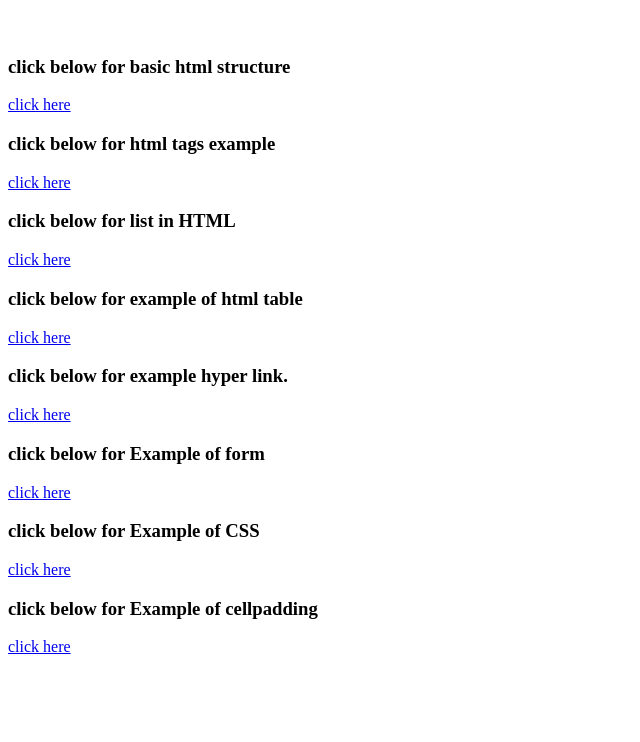
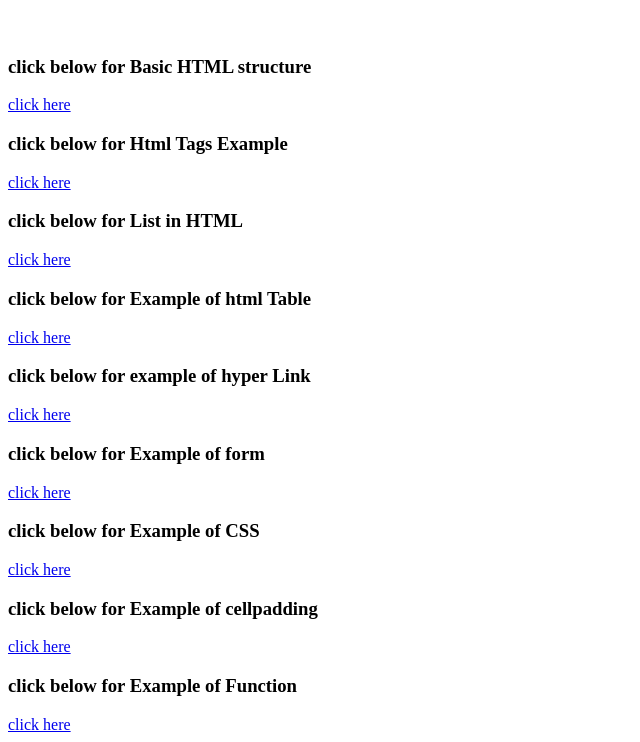
Before and after one commit to SheetalTSU/Practical, a plain HTML site: page index.html in a window 1280 px wide. Shown: the part 61-803 px from the top of the page, without its empty margins (0-640 px from the left). Drawn offline with Linux system fonts and the light colour scheme.

Commit message:
Add files via upload

```diff
--- a/index.html
+++ b/index.html
@@ -6,19 +6,21 @@
 <body>
 <h1>web designing lab practical</h1>
 <br>
-<h3>click below for basic html structure<lab-1></h3>
+<h3>click below for Basic HTML structure<lab-1></h3>
 <a href="lab1.html">click here</a>
-<h3>click below for html tags example<lab-2></h3>
+<h3>click below for Html Tags Example<lab-2></h3>
 <a href="lab2.html">click here</a>
-<h3>click below for list in HTML<lab-3></h3>
+<h3>click below for List in HTML<lab-3></h3>
 <a href="lab3.html">click here</a>
-<h3>click below for example of html table<lab-4></h3>
+<h3>click below for Example of html Table<lab-4></h3>
 <a href="lab4.html">click here</a>
-<h3>click below for example hyper link.<lab-5></h3>
-<a href="lab5.html">click here</a>
+<h3>click below for example of hyper Link<lab-5></h3>
+<a href="https://www.google.co.in/">click here</a>
 <h3>click below for Example of form<lab-6></h3>
 <a href="form.html">click here</a>
 <h3>click below for Example of CSS<lab-6></h3>
 <a href="lab6.html">click here</a>
 <h3>click below for Example of cellpadding<lab-6></h3>
 <a href="cellpaddiing.html">click here</a>
+<h3>click below for Example of Function<lab-6></h3>
+<a href="file:///C:/Users/parmarsheetal/OneDrive/Desktop/web%20dising/Function.html">click here</a>
```
